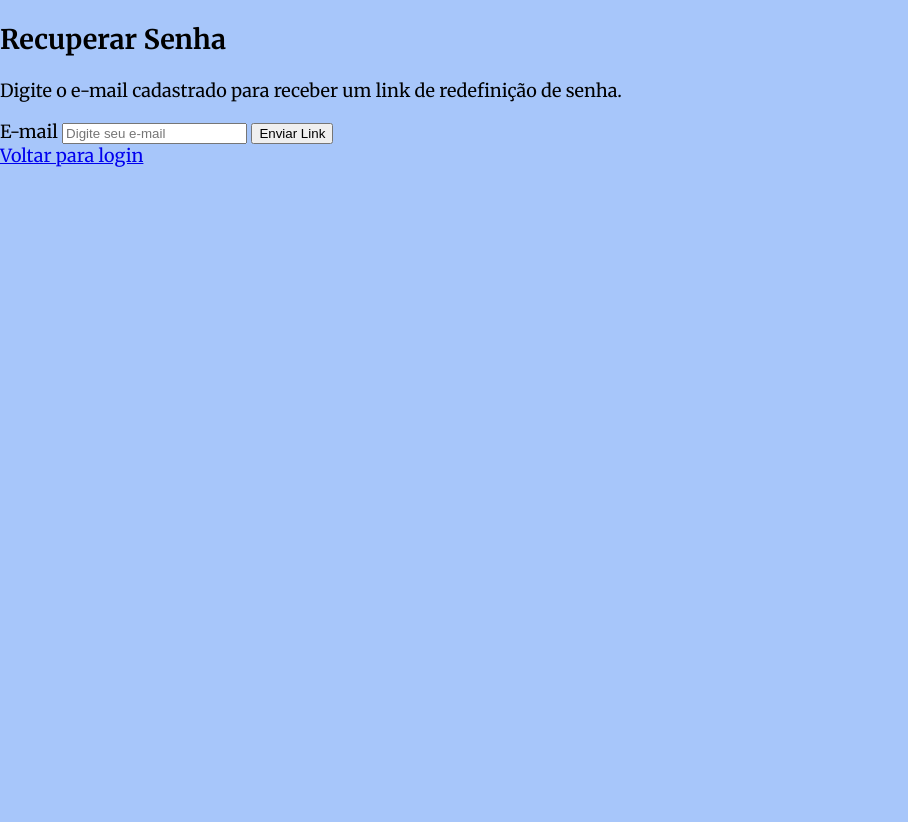
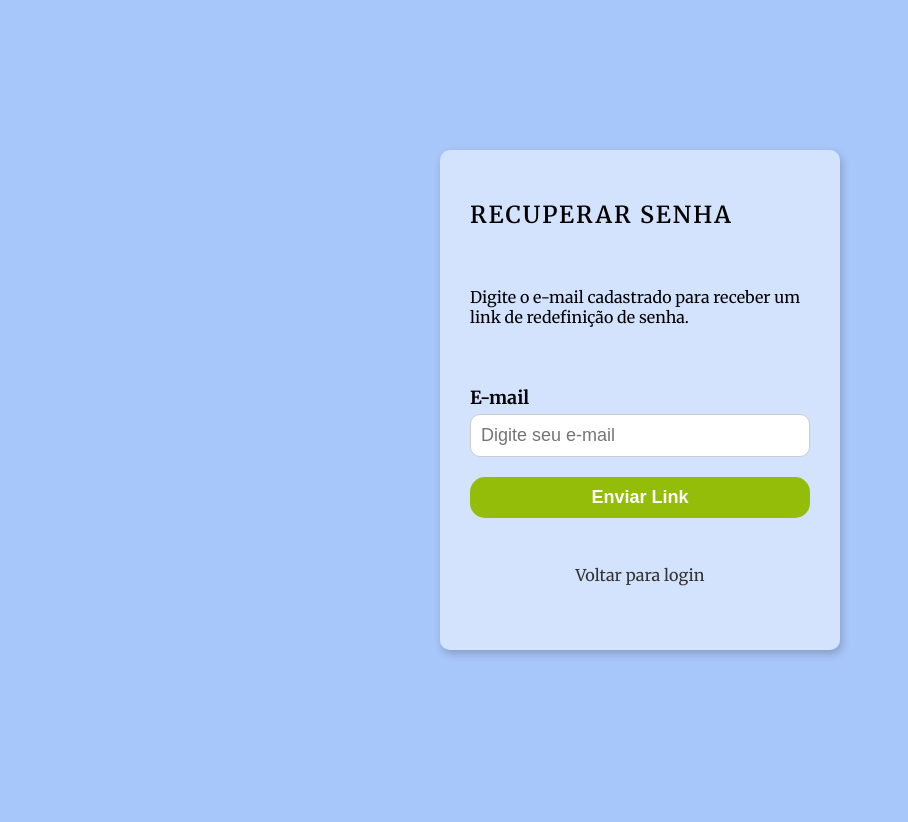
Before and after one commit to Bluinha/projetoWeb, a PHP site: page /esqueci.html in a window 1280 px wide. Shown: the whole page, without its empty margins (0-908 px from the left). After the commit the page ends 657 px from the top, so only its background shows below. Run offline with PHP 8.4, Linux system fonts and the light colour scheme.

Commit message:
recuperar senha estilizado e pasta de style atualizada

```diff
--- a/FrontEnd/esqueci.html
+++ b/FrontEnd/esqueci.html
@@ -4,22 +4,25 @@
   <meta charset="UTF-8">
   <meta name="viewport" content="width=device-width, initial-scale=1.0">
   <title>Recuperar Senha</title>
+  <link rel="shortcut icon" href="imgs/vacaFavicon.ico" type="image/x-icon" />
+  <link rel="stylesheet" href="style/variaveis.css">
   <link rel="stylesheet" href="style/login.css">
 </head>
 <body>
-  <main class="page">
-    <section class="formLogin">
+  <main class="pagina">
+    <section class="caixa-login">
       <h1>Recuperar Senha</h1>
       <p>Digite o e-mail cadastrado para receber um link de redefinição de senha.</p>
+
       <form method="POST" action="../BackEnd/enviar_token.php">
         <label for="email">E-mail</label>
         <input type="email" id="email" name="email" placeholder="Digite seu e-mail" required>
 
-        <input type="submit" value="Enviar Link" class="btn">
+        <button type="submit" class="btn">Enviar Link</button>
       </form>
 
       <nav>
-        <a href="login.html">Voltar para login</a>
+        <a href="login.php">Voltar para login</a>
       </nav>
     </section>
   </main>
--- a/FrontEnd/index.html
+++ b/FrontEnd/index.html
@@ -4,6 +4,7 @@
 <head>
   <meta charset="UTF-8" />
   <meta name="viewport" content="width=device-width, initial-scale=1.0" />
+  <link rel="stylesheet" href="style/variaveis.css">
   <link rel="stylesheet" href="style/index.css" />
   <link rel="shortcut icon" href="imgs/vacaFavicon.ico" type="image/x-icon" />
   <title>Controle de Qualidade do Leite</title>
--- a/FrontEnd/login.php
+++ b/FrontEnd/login.php
@@ -9,6 +9,7 @@ session_start();
     <meta name="viewport" content="width=device-width, initial-scale=1.0">
     <title>Login</title>
     <link rel="shortcut icon" href="imgs/vacaFavicon.ico" type="image/x-icon" />
+    <link rel="stylesheet" href="style/variaveis.css">
     <link rel="stylesheet" href="style/login.css">
 </head>
 <body>
@@ -30,7 +31,7 @@ session_start();
 
                 <a href="esqueci.html">Esqueci minha senha</a>
 
-                <button type="submit" class="botao">Acessar</button>
+                <button type="submit" class="btn">Acessar</button>
             </form>
         </section>
     </main>
--- a/FrontEnd/style/index.css
+++ b/FrontEnd/style/index.css
@@ -1,5 +1,4 @@
 @import url('https://fonts.googleapis.com/css2?family=Barlow:ital,wght@0,100;0,200;0,300;0,400;0,500;0,600;0,700;0,800;0,900;1,100;1,200;1,300;1,400;1,500;1,600;1,700;1,800;1,900&display=swap');
-@import url('https://fonts.googleapis.com/css2?family=Merriweather:ital,opsz,wght@0,18..144,300..900;1,18..144,300..900&display=swap');
 
 
 :root {
--- a/FrontEnd/style/login.css
+++ b/FrontEnd/style/login.css
@@ -110,10 +110,10 @@ body {
     outline: none;
 }
 
-.botao {
+.btn {
+    margin-top: 20px;
     width: 100%;
-    margin: 0 auto;
-    background-color: #94BD09;
+    background-color: var(--cor-destaque1);
     color: white;
     font-size: 1em;
     font-weight: bold;
@@ -124,7 +124,7 @@ body {
     transition: transform 0.2s ease, background-color 0.2s;
 }
 
-.botao:hover {
+.btn:hover {
     transform: scale(1.05);
     background-color: #7ba507;
 }
--- /dev/null
+++ b/FrontEnd/style/variaveis.css
@@ -0,0 +1,10 @@
+@import url('https://fonts.googleapis.com/css2?family=Merriweather:ital,opsz,wght@0,18..144,300..900;1,18..144,300..900&display=swap');
+
+:root {
+  --fonte-padrao: font-family: "Merriweather", serif;
+  --cor-header: white;
+  --decoracao-header: linear-gradient(to right, #94BD09, #508FF6);
+  --cor-fundo: rgba(80, 143, 246, 0.5); /*azul com 50% opacidade*/
+  --cor-destaque1:  #94BD09;
+  --cor-destaque2: #508FF6;
+}
```
